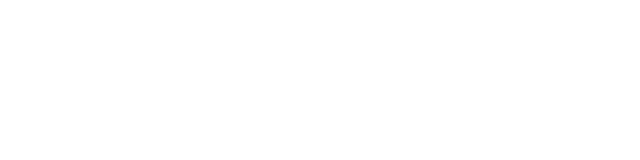
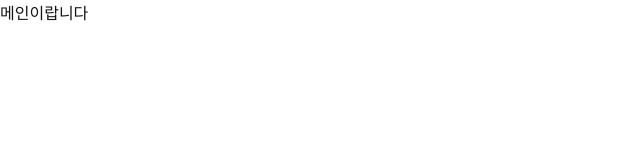
Before and after one commit to seod0209/reservation-calendar, a React (Create React App) app: page / in a window 1280 px wide. Shown: the top 160 px of the page, without its empty margins (0-640 px from the left). Built offline with nearby package versions, Linux system fonts and the light colour scheme.

Commit message:
feat: react router dom 추가

```diff
--- a/package.json
+++ b/package.json
@@ -22,6 +22,7 @@
     "framer-motion": "^11.1.3",
     "react": "^18.2.0",
     "react-dom": "^18.2.0",
+    "react-router-dom": "^6.22.3",
     "react-scripts": "5.0.1",
     "typescript": "^4.9.5",
     "web-vitals": "^2.1.4"
@@ -45,6 +46,7 @@
     ]
   },
   "devDependencies": {
+    "@babel/plugin-transform-private-property-in-object": "^7.24.1",
     "@craco/craco": "^7.1.0",
     "@swc/core": "^1.4.15",
     "@swc/helpers": "^0.5.10",
@@ -61,6 +63,7 @@
     "eslint-plugin-react-hooks": "^4.6.0",
     "prettier": "^3.2.5",
     "swc-loader": "^0.2.6",
+    "tsconfig-paths-webpack-plugin": "^4.1.0",
     "webpack": "^5.91.0",
     "webpack-cli": "^5.1.4"
   }
--- a/public/index.html
+++ b/public/index.html
@@ -3,7 +3,7 @@
   <head>
     <meta charset="utf-8" />
     <meta name="viewport" content="width=device-width, initial-scale=1, maximum-scale=1" />
-    <meta name="theme-color" content="#000000" />
+    <meta name="theme-color" content="#ffffff" />
     <meta name="description" content="Web site created using the Payhere fe interview" />
     <link rel="manifest" href="%PUBLIC_URL%/manifest.json" />
     <link rel="preconnect" href="https://fonts.googleapis.com" />
--- a/src/App.tsx
+++ b/src/App.tsx
@@ -1,5 +1,17 @@
-const App = function () {
-  return <div className="App"></div>;
+import { ThemeProvider } from '@emotion/react';
+import theme from './styles/theme';
+import GlobalStyle from './styles/Global';
+import Routes from './routes';
+
+const App = () => {
+  return (
+    <div className="App">
+      <ThemeProvider theme={theme}>
+        <GlobalStyle />
+        <Routes />
+      </ThemeProvider>
+    </div>
+  );
 };
 
 export default App;
--- /dev/null
+++ b/src/pages/main/index.tsx
@@ -0,0 +1,17 @@
+import { FC } from 'react';
+import styled from '@emotion/styled';
+
+const MainContainer = styled.div`
+  position: relative;
+  display: flex;
+
+  width: 100vw;
+  height: 100vh;
+  overflow: hidden;
+`;
+
+const MainPage: FC = () => {
+  return <MainContainer>메인이랍니다</MainContainer>;
+};
+
+export default MainPage;
--- /dev/null
+++ b/src/routes/index.tsx
@@ -0,0 +1,21 @@
+import { FC, Suspense } from 'react';
+import { BrowserRouter, Navigate, Route, Routes as DomRoutes } from 'react-router-dom';
+
+import MainPage from '../pages/main';
+
+const renderLoader = (): null => null;
+
+const Routes: FC = () => (
+  <BrowserRouter>
+    <Suspense fallback={renderLoader()}>
+      <DomRoutes>
+        <Route path="/" element={<MainPage />} />
+
+        {/* Fallback */}
+        <Route path="*" element={<Navigate replace to="/" />} />
+      </DomRoutes>
+    </Suspense>
+  </BrowserRouter>
+);
+
+export default Routes;
--- /dev/null
+++ b/src/styles/Global.tsx
@@ -0,0 +1,79 @@
+import { css, Global } from '@emotion/react';
+
+const reset = css`
+  *, *:: after, *::before {
+    margin: 0;
+    padding: 0;
+    box-sizing: border-box;
+  }
+
+  html,
+  body {
+    margin: 0;
+    width: 100%;
+    background-color: #ffffff;
+    color: #000000eb;
+    font-size: 16px;
+    font-family: 'Roboto', sans-serif;
+
+    /**
+     * iOS Safari doesn't respect the user-scalable=no meta tag since iOS 10
+     * https://stackoverflow.com/questions/65100185/how-to-disable-all-zoom-on-mobile-safari
+     */
+    touch-action: pan-x pan-y;
+
+    -webkit-user-select:none;
+    -moz-user-select:none;
+    -ms-user-select:none;
+    user-select:none
+
+    @media screen and (max-width: 768px) {
+      min-width: 360px;
+      font-size: 12px;
+    }
+  }
+
+  ol,
+  ul {
+    list-style: none;
+  }
+
+  input,
+  button {
+    background-color: transparent;
+    border: none;
+    outline: none;
+    cursor: pointer;
+
+  }
+
+  p,
+  span {
+    margin: 0;
+    padding: 0;
+  }
+
+  video::-webkit-media-controls {
+    display: none !important;
+  }
+
+  video::-webkit-media-controls-container {
+    /**XXX: safari 안되고 있음 확인 필요 */
+    display: none !important;
+  }
+
+  #control-overlay:fullscreen video {
+    height: 100vh;
+    width: 100vw;
+  }
+
+  @font-face {s
+    font-family: 'Roboto', sans-serif;
+    font-weight: 400;
+    font-style: normal;
+  }
+`;
+
+const GlobalStyle = () => <Global styles={reset} />;
+
+export default GlobalStyle;
--- /dev/null
+++ b/src/styles/theme.ts
@@ -0,0 +1,7 @@
+const colors = {};
+
+const theme = {
+  colors,
+};
+
+export default theme;
--- a/tsconfig.json
+++ b/tsconfig.json
@@ -17,5 +17,5 @@
     "jsx": "react-jsx"
   },
   "include": ["src", ".eslintrc"],
-  "extends": "./tsconfig.paths.json"
+  "extends": ["./tsconfig.paths.json"]
 }
```
Also changed, not shown: src/styles/emtion.d.ts (added, +8 -0 lines), 2 other files (tests, documents, lock files or other folders).
